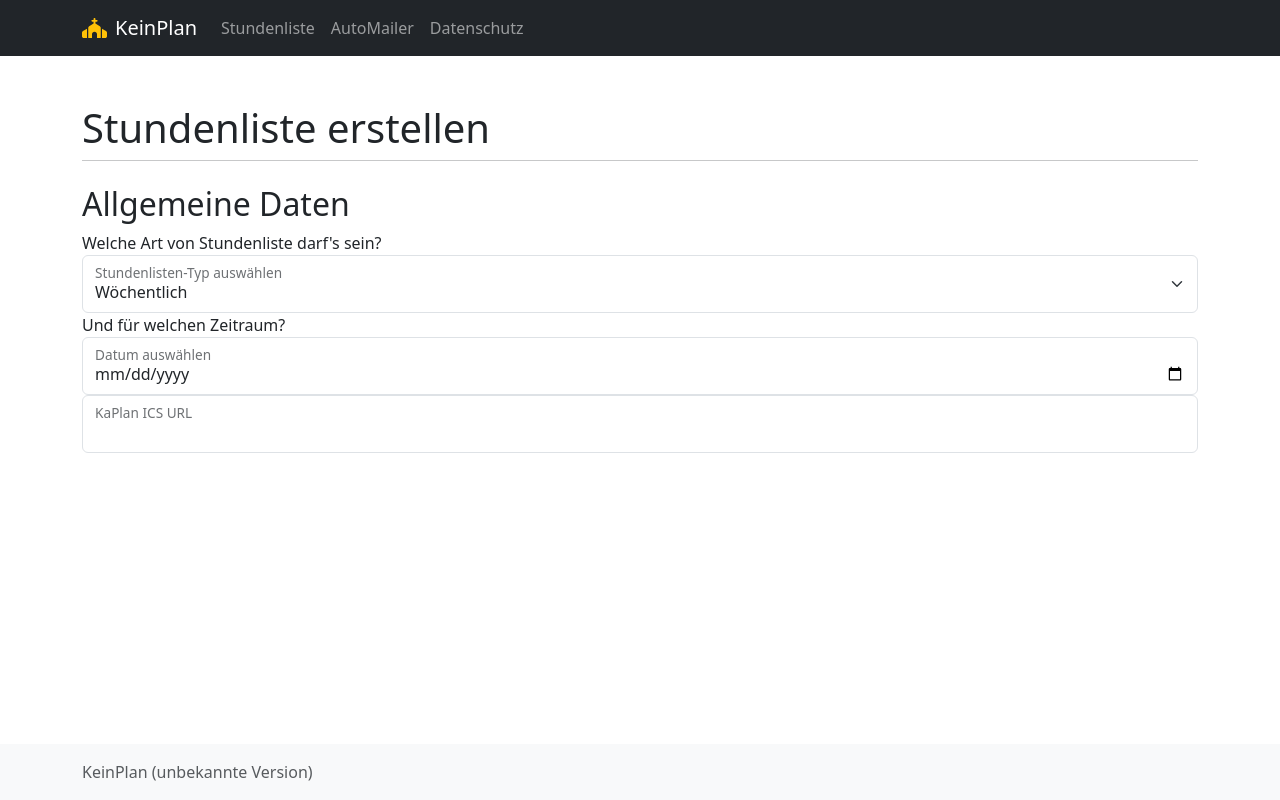
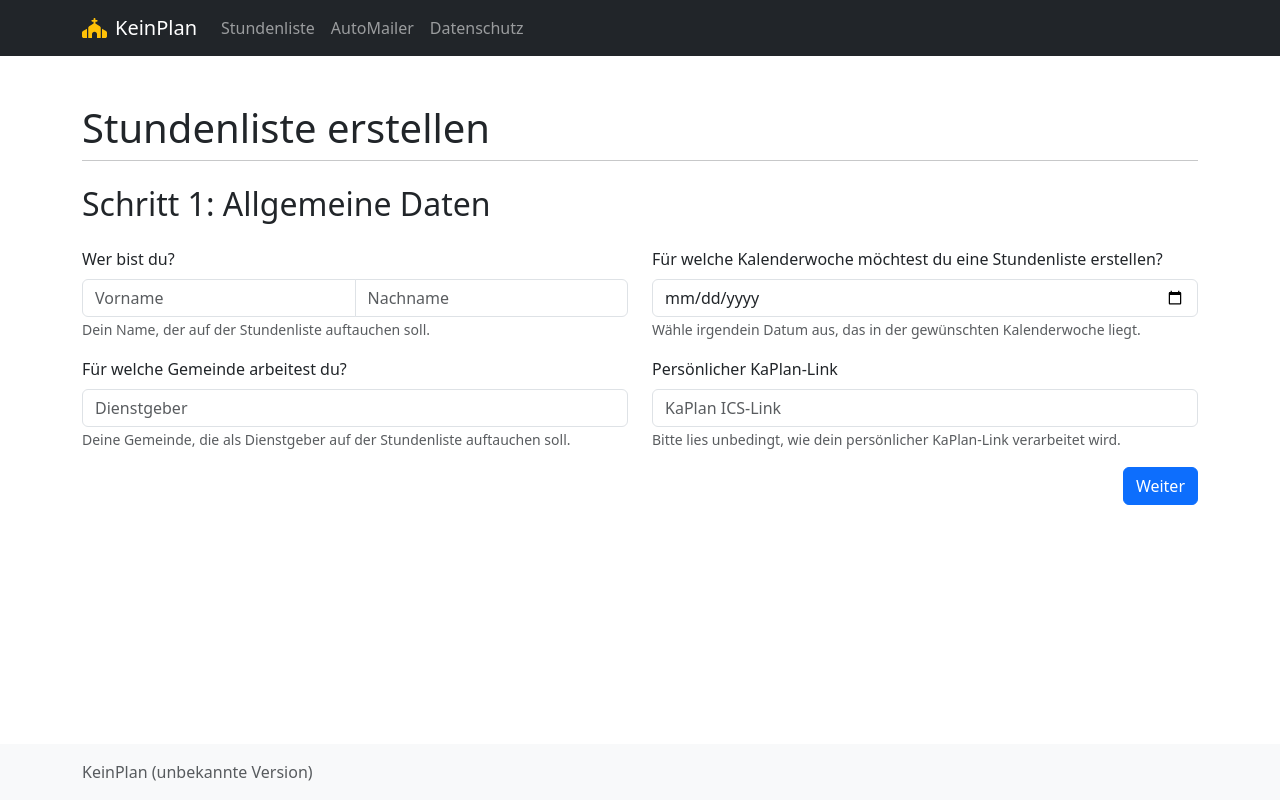
Before and after one commit to nbe95/KeinPlan, a Next.js app in the folder frontend/: page /time-sheet in a window 1280 px wide. Built offline with nearby package versions, Linux system fonts and the light colour scheme; no server answers.

Commit message:
First form draft

```diff
--- /dev/null
+++ b/frontend/components/time-sheet-generator.tsx
@@ -0,0 +1,152 @@
+import { useQuery } from "@tanstack/react-query";
+import { useState } from "react";
+import { Button, Col, Form, InputGroup, Row } from "react-bootstrap";
+import { API_BASE_URL } from "../constants";
+
+type GeneralData = {
+  firstName: string;
+  lastName: string;
+  employer: string;
+  targetDate: Date;
+  kaPlanIcs: string;
+};
+
+const TimeSheetGenerator = () => {
+  enum Steps {
+    Data,
+    Check,
+    Download,
+  }
+
+  const [generalData, setGeneralData] = useState<GeneralData>();
+  const [step, setStep] = useState<Steps>(Steps.Data);
+
+  const kaPlanQuery = useQuery({
+    queryKey: ["kaPlan"],
+    queryFn: async () => {
+      const response = await fetch(`${API_BASE_URL}/kaplan/`);
+      if (!response.ok) {
+        return "error";
+      }
+      return await response.json();
+    },
+    enabled: step == Steps.Check,
+  });
+
+  const handleSubmit = (event) => {
+    switch (step) {
+      case Steps.Data:
+        setGeneralData({
+          firstName: event.target.first_name.value,
+          lastName: event.target.last_name.value,
+          employer: event.target.employer.value,
+          targetDate: event.target.target_date.value,
+          kaPlanIcs: event.target.kaplan_ics.value,
+        });
+        setStep(Steps.Check);
+        break;
+
+      default:
+        break;
+    }
+
+    event.preventDefault();
+  };
+
+  return (
+    <>
+      {step == Steps.Data && (
+        <>
+          <h2 className="mb-4">Schritt 1: Allgemeine Daten</h2>
+          <Form
+            onSubmit={(event) => {
+              handleSubmit(event);
+            }}
+          >
+            <Row>
+              <Col lg={6} md={12}>
+                <Form.Group className="mb-3">
+                  <Form.Label>Wer bist du?</Form.Label>
+                  <InputGroup>
+                    <Form.Control
+                      type="text"
+                      name="first_name"
+                      placeholder="Vorname"
+                      required
+                    />
+                    <Form.Control
+                      type="text"
+                      name="last_name"
+                      placeholder="Nachname"
+                      required
+                    />
+                  </InputGroup>
+                  <Form.Text>
+                    Dein Name, der auf der Stundenliste auftauchen soll.
+                  </Form.Text>
+                </Form.Group>
+
+                <Form.Group className="mb-3">
+                  <Form.Label>Für welche Gemeinde arbeitest du?</Form.Label>
+                  <Form.Control
+                    type="text"
+                    name="employee"
+                    placeholder="Dienstgeber"
+                    required
+                  />
+                  <Form.Text>
+                    Deine Gemeinde, die als Dienstgeber auf der Stundenliste
+                    auftauchen soll.
+                  </Form.Text>
+                </Form.Group>
+              </Col>
+              <Col lg={6} md={12}>
+                <Form.Group className="mb-3">
+                  <Form.Label>
+                    Für welche Kalenderwoche möchtest du eine Stundenliste
+                    erstellen?
+                  </Form.Label>
+                  <Form.Control
+                    type="date"
+                    name="target_date"
+                    placeholder="Datum"
+                    required
+                  />
+                  <Form.Text>
+                    Wähle irgendein Datum aus, das in der gewünschten
+                    Kalenderwoche liegt.
+                  </Form.Text>
+                </Form.Group>
+
+                <Form.Group className="mb-3">
+                  <Form.Label>Persönlicher KaPlan-Link</Form.Label>
+                  <Form.Control
+                    type="password"
+                    name="kaplan_ics"
+                    placeholder="KaPlan ICS-Link"
+                    required
+                  />
+                  <Form.Text>
+                    Bitte lies unbedingt, wie dein persönlicher KaPlan-Link
+                    verarbeitet wird.
+                  </Form.Text>
+                </Form.Group>
+              </Col>
+            </Row>
+            <Row>
+              <Col>
+                <Button variant="primary" type="submit" className="float-end">
+                  Weiter
+                </Button>
+              </Col>
+            </Row>
+          </Form>
+        </>
+      )}
+      {step == Steps.Check && <></>}
+      {step == Steps.Download && <></>}
+    </>
+  );
+};
+
+export default TimeSheetGenerator;
--- a/frontend/components/timesheet-generator.tsx
+++ /dev/null
@@ -1,49 +0,0 @@
-import { useState } from "react";
-import { FloatingLabel, Form } from "react-bootstrap";
-
-const TimesheetGenerator = () => {
-  enum Steps {
-    Data,
-    Check,
-    Download,
-  }
-
-  const [step, setStep] = useState<Steps>(Steps.Data);
-
-  return (
-    <>
-      {step == Steps.Data && (
-        <>
-          <h2>Allgemeine Daten</h2>
-          Welche Art von Stundenliste darf's sein?
-          <FloatingLabel
-            controlId="typeLabel"
-            label="Stundenlisten-Typ auswählen"
-          >
-            <Form.Select aria-label="Floating label select example">
-              <option value="weekly" selected>
-                Wöchentlich
-              </option>
-            </Form.Select>
-          </FloatingLabel>
-          Und für welchen Zeitraum?
-          <FloatingLabel controlId="dateLabel" label="Datum auswählen">
-            <Form.Control
-              type="date"
-              placeholder="Datum"
-              onChange={(e) => {}}
-              required
-            />
-          </FloatingLabel>
-          <FloatingLabel controlId="kaPlanKeyLabel" label="KaPlan ICS URL">
-            <Form.Control type="text" required />
-          </FloatingLabel>
-        </>
-      )}
-      {step == Steps.Check && <></>}
-      {step == Steps.Download && <></>}
-    </>
-  );
-};
-
-export default TimesheetGenerator;
--- a/frontend/pages/time-sheet.tsx
+++ b/frontend/pages/time-sheet.tsx
@@ -1,14 +1,14 @@
 import { NextPage } from "next";
 import PageSection from "../components/page-section";
 import PageWrapper from "../components/page-wrapper";
-import TimesheetGenerator from "../components/timesheet-generator";
+import TimeSheetGenerator from "../components/time-sheet-generator";
 import { PageProps, getBackendInfo } from "../utils/backend-info";
 
 const Page: NextPage = (pageProps: PageProps) => {
   return (
     <PageWrapper backendInfo={pageProps.backendInfo} title="Stundenliste">
       <PageSection headline="Stundenliste erstellen">
-        <TimesheetGenerator />
+        <TimeSheetGenerator />
       </PageSection>
     </PageWrapper>
   );
```
Also changed, not shown: frontend/tsconfig.json (+4 -4 lines).
